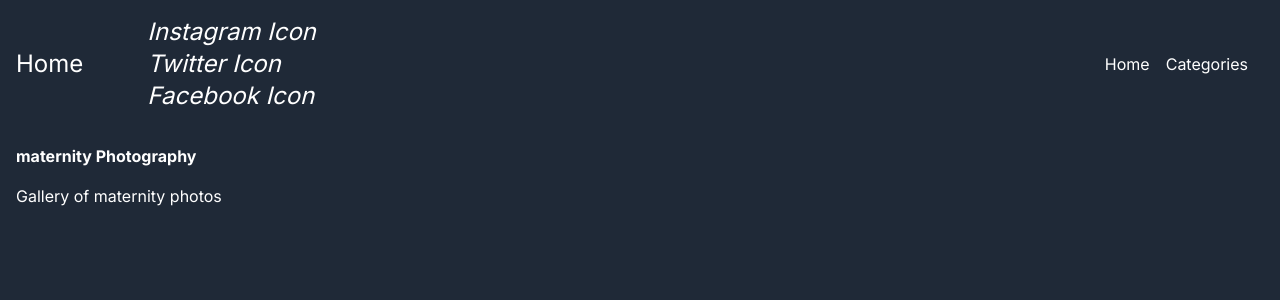
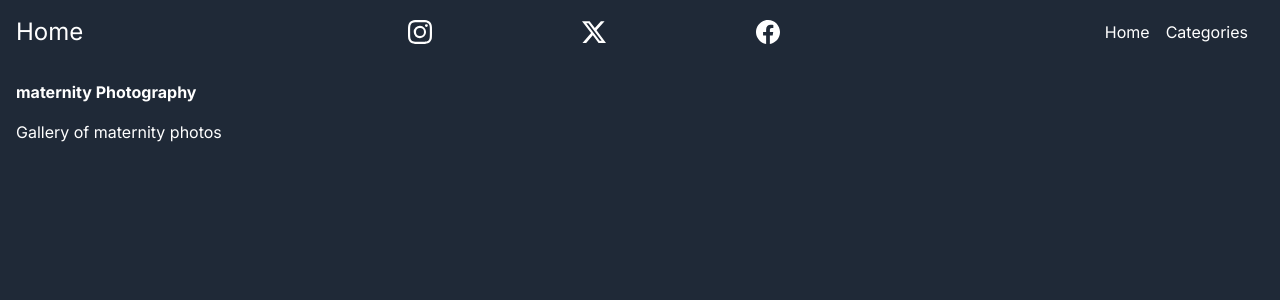
Before and after one commit to frenchie43972/model-status-photography, a Next.js app in the folder model-status-photography/: page /genres/maternity in a window 1280 px wide. Shown: the top 300 px of the page. Built offline with nearby package versions, Linux system fonts and the light colour scheme.

Commit message:
Still working the Navbar functionality and styling

```diff
--- a/model-status-photography/src/app/components/Navbar.tsx
+++ b/model-status-photography/src/app/components/Navbar.tsx
@@ -2,6 +2,7 @@
 
 import { useState, useRef } from "react";
 import Link from "next/link";
+import { BsTwitterX, BsFacebook, BsInstagram } from "react-icons/bs";
 import { useRouter } from "next/navigation";
 
 const genres = [
@@ -41,17 +42,25 @@ const Navbar: React.FC = () => {
   return (
     <nav className=' p-4'>
       <div className='container mx-auto flex justify-between items-center'>
-        <div className='text-2xl md:flex md:items-center '>
-          <Link className='mr-16' href='/'>Home</Link>
-          <ul>
+        <div className='text-2xl flex items-center'>
+          <Link className='mx-auto' href='/'>Home</Link>
+        </div>
+        <div className='text-2xl flex items-center'>
+          <ul className='mx-auto flex items-center space-x-[150px]'>
               <li>
-              <i className='fab fa-instagram'>Instagram Icon</i>
+                <Link href='#'>
+                  <BsInstagram />
+                </Link>
               </li>
               <li>
-              <i className='fab fa-twitter'>Twitter Icon</i>
+                <Link href='#'>
+                  <BsTwitterX />
+                </Link>
               </li>
               <li>
-              <i className='fab fa-facebook'>Facebook Icon</i>
+                <Link href="https://www.facebook.com/pjay.wyche">
+                  <BsFacebook />
+                </Link>
               </li>
             </ul>
         </div>
```
Also changed, not shown: model-status-photography/package.json (+5 -4 lines), 1 other file (tests, documents, lock files or other folders). Lines whose indentation alone changed are shown as unchanged.
